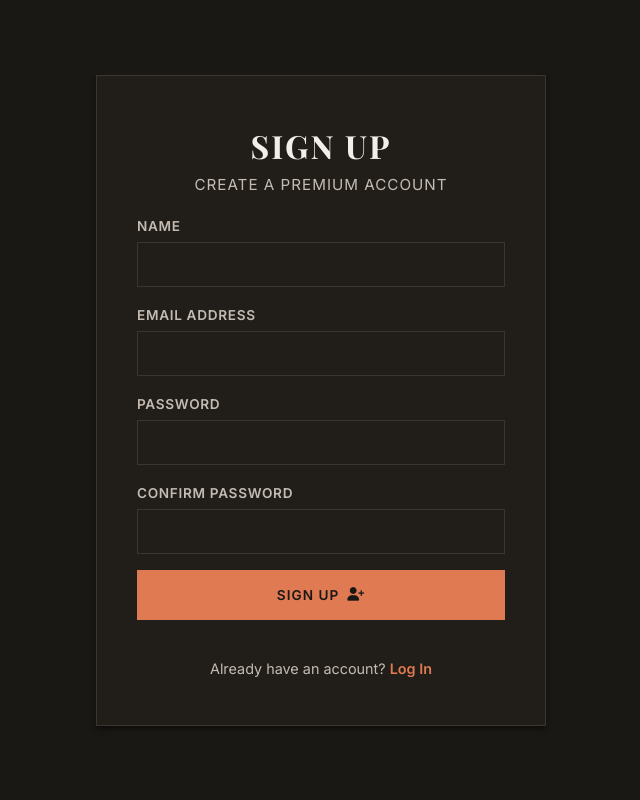
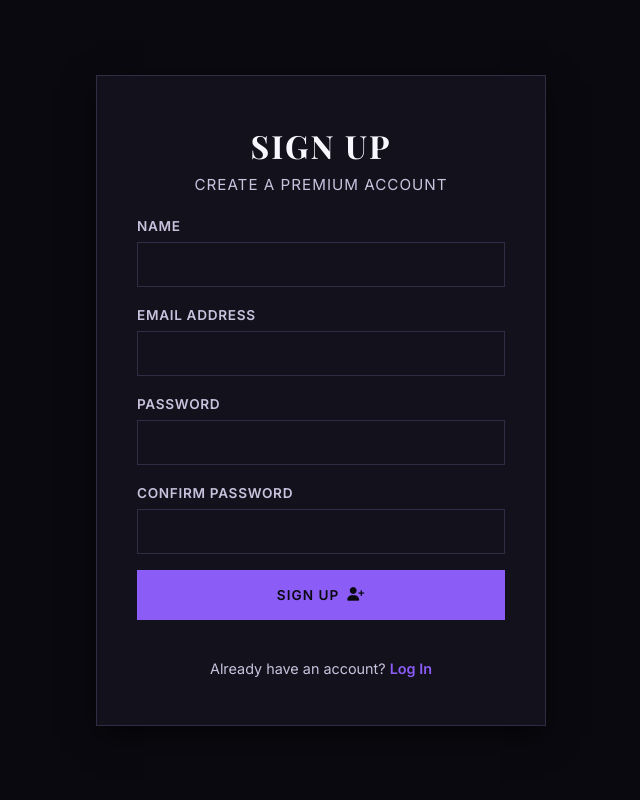
Before and after one commit to harshpatel1011/AJAX-Auth-Deploy, a Django app: page /signup/ in a window 1280 px wide. Shown: the whole page, without its empty margins (319-959 px from the left). Run offline with Django 5.2, Linux system fonts and the light colour scheme; some web fonts are replaced.

Commit message:
Update color palette to Premium Dark & Purple theme

```diff
--- a/Login/static/style.css
+++ b/Login/static/style.css
@@ -1,20 +1,20 @@
 :root {
-    /* Color Palette - Claude Inspired Orange & Dark Theme */
-    --bg-main: #1A1815;      /* Deep warm charcoal */
-    --bg-card: #211E1A;      /* Slightly lighter warm charcoal for cards */
-    --bg-card-hover: #2B2723; /* Warm tone for hover */
-    --border-color: #3A352F; /* Warm dark gray borders */
+    /* Premium Dark & Purple — Coder Edition */
+    --bg-main: #09090f;
+    --bg-card: #13111c;
+    --bg-card-hover: #1c1828;
+    --border-color: #322b46;
 
-    --text-primary: #F2EEE8; /* Warm off-white */
-    --text-secondary: #C4BCB2; /* Medium warm gray text */
-    --text-muted: #8A8177;   /* Muted warm gray text */
+    --text-primary: #f8f7ff;
+    --text-secondary: #c8c2dd;
+    --text-muted: #7a7495;
 
-    --primary: #E07A52;      /* Claude orange, slightly brighter for contrast */
-    --primary-hover: #F08D63;/* Lighter orange hover (lighten on dark bg) */
+    --primary: #8b5cf6;
+    --primary-hover: #a78bfa;
 
-    --success: #34d399;
-    --warning: #fbbf24;
-    --danger: #f87171;
+    --success: #22c55e;
+    --warning: #f59e0b;
+    --danger: #ef4444;
 
     /* Syntax ramp */
     --syntax-keyword: #ff79b0;
@@ -24,12 +24,9 @@
     --syntax-type: #a78bfa;
     --syntax-comment: #5a5670;
 
-    /* Shadows & Effects */
-
-    --shadow-md: 0 4px 6px -1px rgba(0, 0, 0, 0.4), 0 2px 4px -1px rgba(0, 0, 0, 0.3);
+    --shadow-md: 0 10px 30px rgba(0, 0, 0, 0.5);
     --border-radius-sm: 0px;
     --transition-fast: 0.2s ease;
-
 }
 
 * {
```
